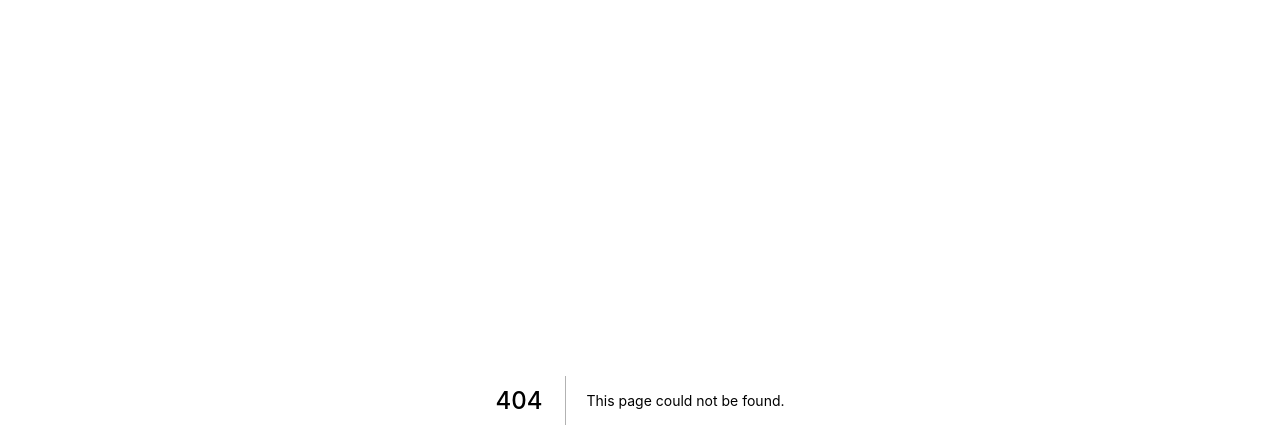
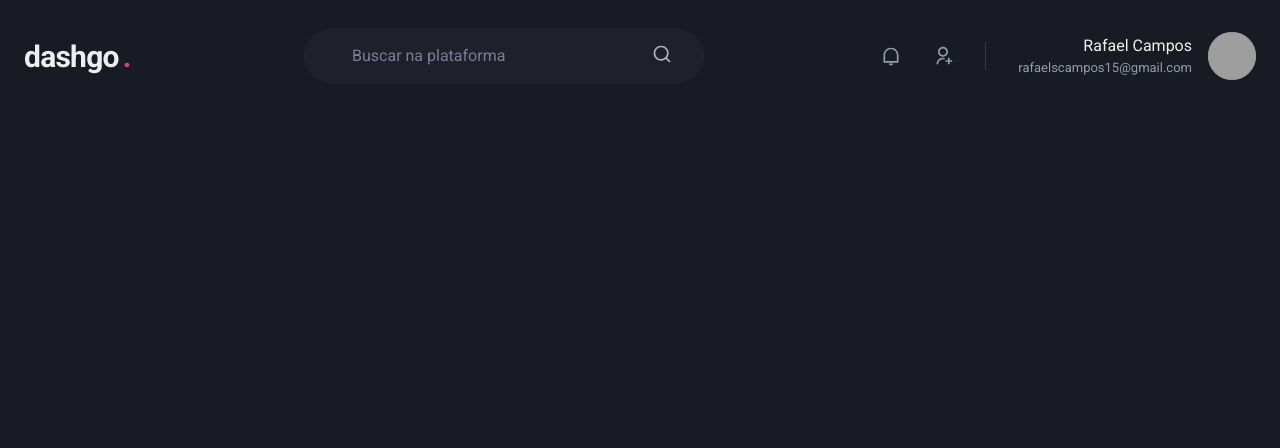
Before and after one commit to Rafael-Campos7/dashgo, a Next.js app: page /dashboard in a window 1280 px wide. Before the commit this address had no page. Shown: the top 448 px of the page. Built offline with nearby package versions, Linux system fonts and the light colour scheme; grey boxes are pictures that could not be loaded.

Commit message:
Created the Header component and the dashboard page.

```diff
--- a/package.json
+++ b/package.json
@@ -16,7 +16,8 @@
     "framer-motion": "^4.1.17",
     "next": "11.0.1",
     "react": "17.0.2",
-    "react-dom": "17.0.2"
+    "react-dom": "17.0.2",
+    "react-icons": "^4.2.0"
   },
   "devDependencies": {
     "@types/node": "^15.14.0",
--- /dev/null
+++ b/src/components/Header.tsx
@@ -0,0 +1,81 @@
+import React from "react";
+import { Avatar, Box, Flex, HStack, Icon, Input, Text } from "@chakra-ui/react";
+import { RiSearchLine, RiNotificationLine, RiUserAddLine } from 'react-icons/ri';
+
+export function Header() {
+  return (
+    <Flex
+      as="header"
+      w="100%"
+      h="20"
+      maxWidth={1480}
+      mx="auto"
+      px="6"
+      mt="4"
+      align="center"
+    >
+      <Text
+        w="64"
+        fontSize="3xl"
+        fontWeight="bold"
+        letterSpacing="tight"
+      >
+        dashgo
+        <Text as="span" ml="1" color="pink.500">.</Text>
+      </Text>
+
+      <Flex
+        as="label"
+        flex="1"
+        py="4"
+        px="8"
+        ml="6"
+        maxWidth={400}
+        alignSelf="center"
+        color="gray.200"
+        position="relative"
+        bg="gray.800"
+        borderRadius="full"
+      >
+        <Input
+          color="gray.50"
+          variant="unstyled"
+          px="4"
+          mr="4"
+          placeHolder="Buscar na plataforma"
+          _placeholder={{ color: 'gray.400', }}
+        />
+
+        <Icon as={RiSearchLine} fontSize="20" />
+      </Flex>
+
+      <Flex
+        align="center"
+        ml="auto"
+      >
+        <HStack
+          spacing="8"
+          mx="8"
+          pr="8"
+          py="1"
+          color="gray.300"
+          borderRightWidth={1}
+          borderColor="gray.700"
+        >
+          <Icon as={RiNotificationLine} fontSize="20" />
+          <Icon as={RiUserAddLine} fontSize="20" />
+        </HStack>
+
+        <Flex align="center" >
+          <Box mr="4" textAlign="right">
+            <Text>Rafael Campos</Text>
+            <Text color="gray.300" fontSize="small">
+              rafaelscampos15@gmail.com
+            </Text>
+          </Box>
+          <Avatar size="md" src="https://github.com/Rafael-Campos7.png" />
+        </Flex>
+      </Flex>
+    </Flex>
+  )
+}
--- /dev/null
+++ b/src/pages/dashboard.tsx
@@ -0,0 +1,8 @@
+import React from "react";
+import { Header } from "../components/Header";
+
+export default function Dashboard() {
+  return (
+    <Header />
+  )
+}
```
Also changed, not shown: 1 other file (tests, documents, lock files or other folders).
